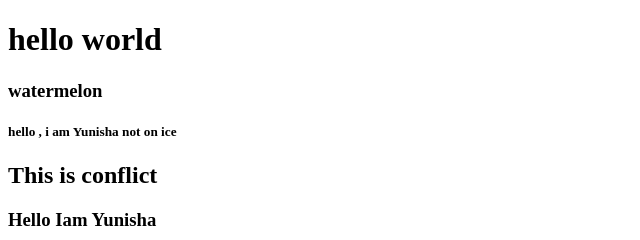
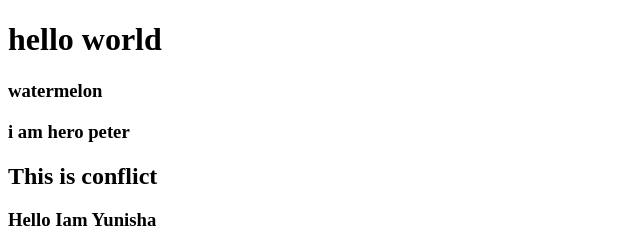
Before and after one commit to bigyandulal2/github, a plain HTML site: page index.html in a window 1280 px wide. Shown: the top 240 px of the page, 0-640 px from the left. Drawn offline with Linux system fonts and the light colour scheme.

Commit message:
updating

```diff
--- a/index.html
+++ b/index.html
@@ -8,7 +8,7 @@
   <body>
     <h1>hello world</h1>
     <h3>watermelon</h3>
-    <h5>hello , i am Yunisha not on ice</h5>
+    <h3>i am hero peter</h3>
     <h2>This is conflict</h2>
     <h3>Hello Iam Yunisha</h3>
     <p>Acee Solution</p>
```
